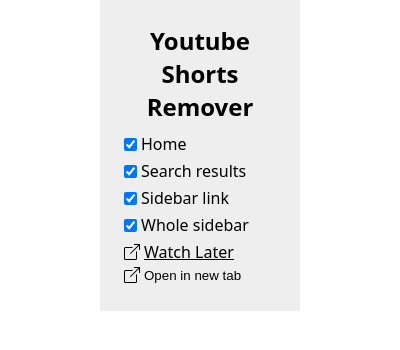
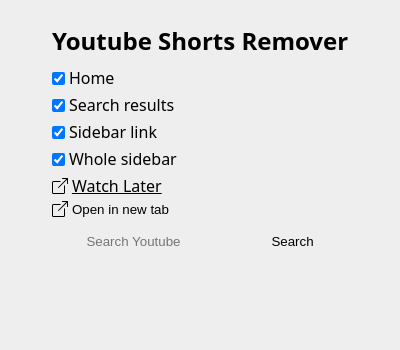
Before and after one commit to data-miner00/ytb-shorts-remover, a browser extension: page popup.html in a window 400 px wide. Drawn offline with Linux system fonts and the light colour scheme.

Commit message:
feat: Youtube search

```diff
--- a/popup.html
+++ b/popup.html
@@ -6,7 +6,7 @@
     <link rel="stylesheet" href="styles.css" />
   </head>
   <body>
-    <section class="popup">
+    <section id="main-section">
       <h1>Youtube Shorts Remover</h1>
 
       <div class="group">
@@ -51,6 +51,18 @@
         <label> Open in new tab </label>
       </button>
     </section>
+
+    <section id="search-section">
+      <form name="youtube-search-form">
+        <input
+          type="text"
+          name="youtube-search-input"
+          placeholder="Search Youtube"
+        />
+        <button type="submit">Search</button>
+      </form>
+    </section>
+
     <script src="popup.js" type="text/javascript"></script>
   </body>
 </html>
--- a/popup.js
+++ b/popup.js
@@ -4,11 +4,13 @@
 const SEARCHPAGE_CHECKBOX = "searchpage";
 const SIDEBAR_CHECKBOX = "sidebar";
 const SIDEBAR_ALL_CHECKBOX = "sidebar-all";
+const SEARCH_QUERY_URL = "https://www.youtube.com/results?search_query=";
 
 const homepageCheckbox = document.querySelector('[name="homepage"]');
 const searchpageCheckbox = document.querySelector('[name="searchpage"]');
 const sidebarCheckbox = document.querySelector('[name="sidebar"]');
 const sidebarAllCheckbox = document.querySelector('[name="sidebar-all"]');
+const searchForm = document.querySelector('[name="youtube-search-form"]');
 
 const checkboxes = [
   [homepageCheckbox, HOMEPAGE_CHECKBOX],
@@ -21,6 +23,16 @@
   entries[0].addEventListener("change", (event) => {
     setValue(entries[1], event.target.checked);
   });
+});
+
+searchForm.addEventListener("submit", (event) => {
+  event.preventDefault();
+  var rawQuery = event.target["youtube-search-input"].value;
+  var encodedQuery = encodeURIComponent(rawQuery);
+
+  var searchUrl = SEARCH_QUERY_URL + encodedQuery;
+  window.open(searchUrl, "_blank").focus();
+  searchForm.reset();
 });
 
 const button = document.querySelector("button#extension-link");
--- a/styles.css
+++ b/styles.css
@@ -18,13 +18,11 @@
   font-family: system-ui, -apple-system, BlinkMacSystemFont, "Segoe UI", Roboto,
     Oxygen, Ubuntu, Cantarell, "Open Sans", "Helvetica Neue", sans-serif;
   color: var(--text-color);
-}
-
-.popup {
+  padding: 24px;
+  background: var(--background-color);
   min-height: 200px;
-  width: 200px;
-  background: var(--background-color);
-  padding: 24px;
+  width: 400px;
+  flex-direction: column;
 }
 
 h1 {
@@ -64,6 +62,38 @@
   fill: currentColor;
 }
 
+#main-section {
+  margin-bottom: 10px;
+}
+
+[name="youtube-search-form"] {
+  display: flex;
+  border: 1px solid #eee;
+  border-radius: 4px;
+  overflow: hidden;
+  align-items: center;
+}
+
+[name="youtube-search-form"] input {
+  border: none;
+  background: none;
+  padding: 2px 4px;
+  flex-basis: 70%;
+  display: block;
+  color: var(--text-color);
+  background-color: var(--background-color);
+}
+
+[name="youtube-search-form"] button {
+  border: none;
+  background: none;
+  padding: 2px 4px;
+  flex-basis: 30%;
+  display: block;
+  color: var(--text-color);
+  background-color: var(--background-color);
+}
+
 @media (prefers-color-scheme: dark) {
   :root {
     --text-color: #eee;
```
